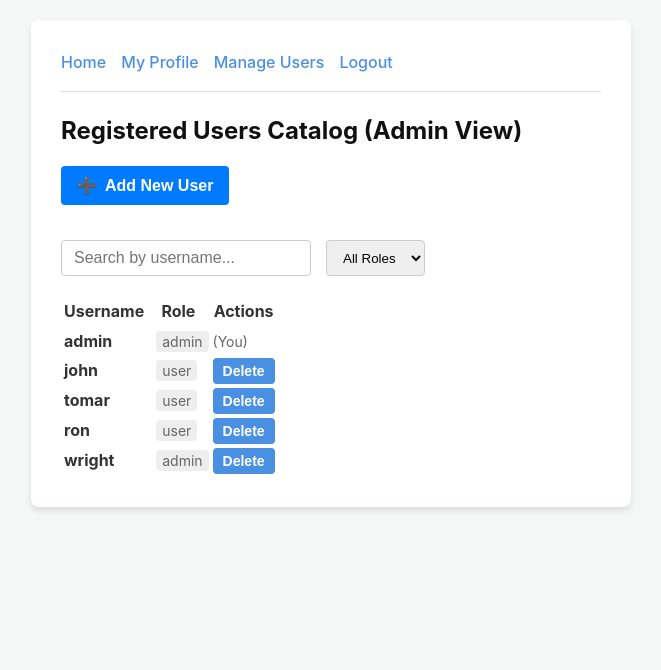
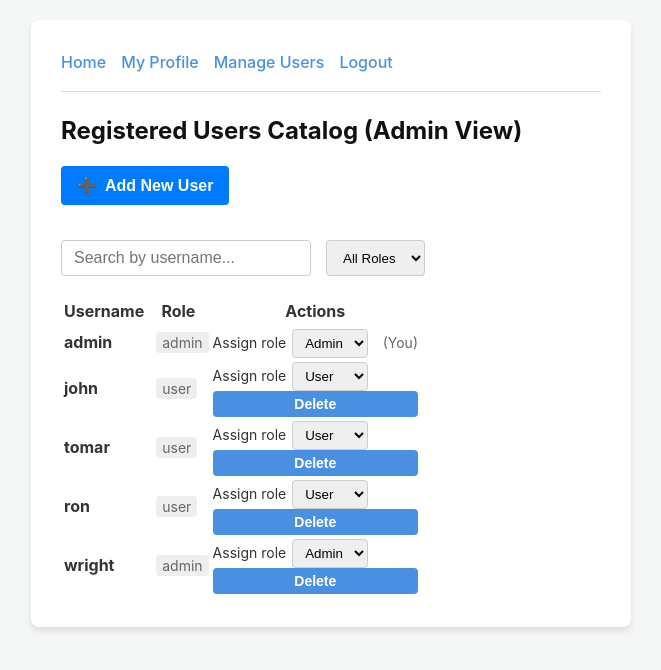
Before and after one commit to brownn13/SeniorProject2026Revtech, a Flask app: page /users in a window 1280 px wide. Shown: the top 670 px of the page, without its empty margins (309-970 px from the left). Run offline with Flask 3, Linux system fonts and the light colour scheme; a user stored in the database is signed in; data comes from the database, SQL or seed files in the repository; both versions use the stored data as it was after the commit.

Commit message:
Added for admin mamage users new features create users with role, assign role and search user

```diff
--- a/app.py
+++ b/app.py
@@ -41,6 +41,8 @@ def admin_required(f):
             return redirect(url_for('home'))
         return f(*args, **kwargs)
     return decorated_function
+
+VALID_ROLES = {'user', 'admin'}
 
 
 # --- DATABASE SETUP ---
@@ -177,6 +179,32 @@ def delete_user(user_id):
     flash('User deleted.', 'success')
     return redirect(url_for('user_list'))
 
+@app.route('/users/role/<int:user_id>', methods=['POST'])
+@login_required
+@admin_required
+def update_user_role(user_id):
+    role = request.form.get('role')
+
+    if role not in VALID_ROLES:
+        flash('Invalid role selected.', 'error')
+        return redirect(url_for('user_list'))
+
+    if current_user.id == user_id and role != 'admin':
+        flash('You cannot remove administrator access from your own account.', 'error')
+        return redirect(url_for('user_list'))
+
+    with get_db() as conn:
+        user = conn.execute('SELECT id FROM users WHERE id = ?', (user_id,)).fetchone()
+        if not user:
+            flash('User not found.', 'error')
+            return redirect(url_for('user_list'))
+
+        conn.execute('UPDATE users SET role = ? WHERE id = ?', (role, user_id))
+        conn.commit()
+
+    flash('User role updated.', 'success')
+    return redirect(url_for('user_list'))
+
 @app.route('/admin/register', methods=['POST'])
 @login_required
 @admin_required
@@ -185,7 +213,7 @@ def register_user():
     password = request.form.get('password')
     role = request.form.get('role')
 
-    if not username or not password or not role:
+    if not username or not password or role not in VALID_ROLES:
         flash('All fields are required.', 'error')
         return redirect(url_for('user_list'))
 
--- a/templates/users.html
+++ b/templates/users.html
@@ -84,6 +84,13 @@
                 <td class="username-cell"><strong>{{ u['username'] }}</strong></td>
                 <td class="role-cell"><span class="user-role">{{ u['role'] }}</span></td>
                 <td>
+                    <form action="{{ url_for('update_user_role', user_id=u['id']) }}" method="post" style="display: inline-flex; flex-direction: row; align-items: center; gap: 6px; margin: 0 10px 0 0;">
+                        <label for="role-{{ u['id'] }}" style="font-size: 14px;">Assign role</label>
+                        <select id="role-{{ u['id'] }}" name="role" onchange="this.form.submit()" style="padding: 5px 8px; border: 1px solid #ccc; border-radius: 4px;">
+                            <option value="user" {% if u['role'] == 'user' %}selected{% endif %}>User</option>
+                            <option value="admin" {% if u['role'] == 'admin' %}selected{% endif %}>Admin</option>
+                        </select>
+                    </form>
                     {% if u['id'] != current_user.id %}
                         <form action="{{ url_for('delete_user', user_id=u['id']) }}" method="post" style="margin: 0;">
                             <button
```
Also changed, not shown: users.db.
